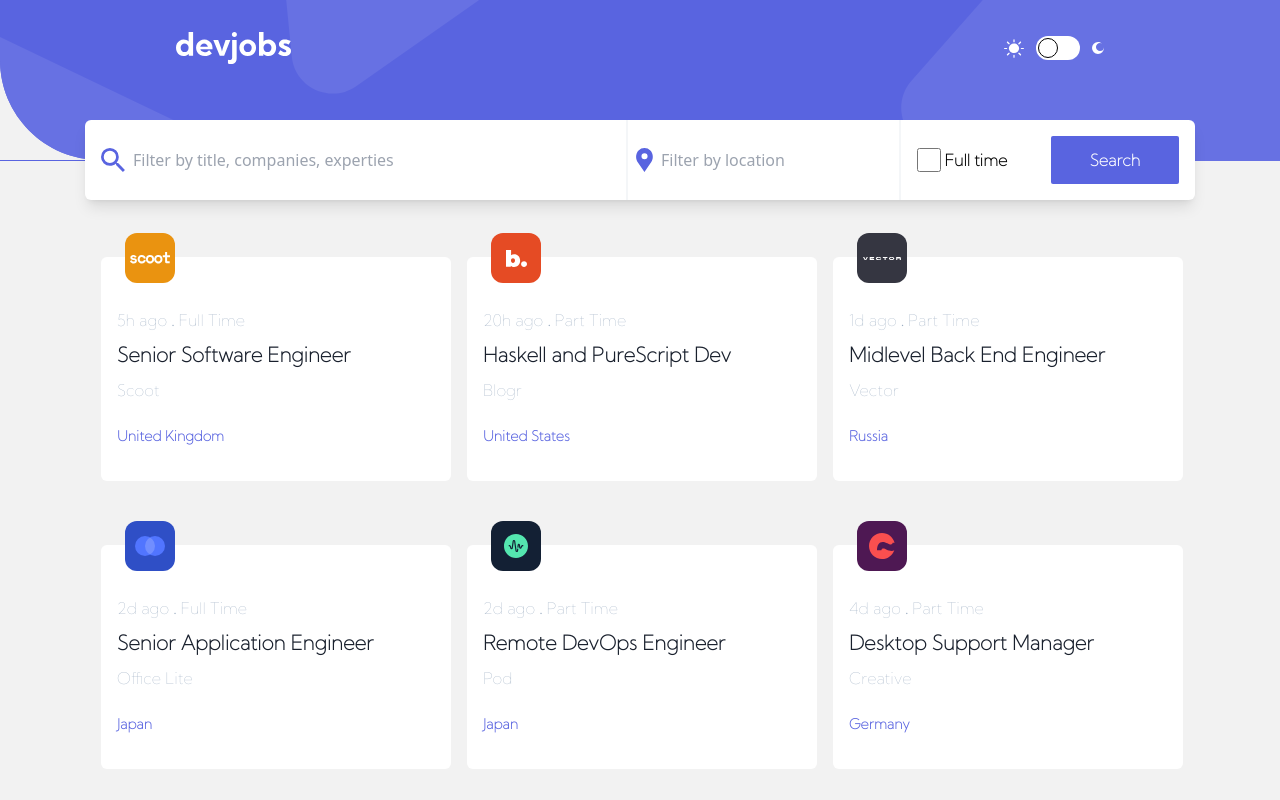
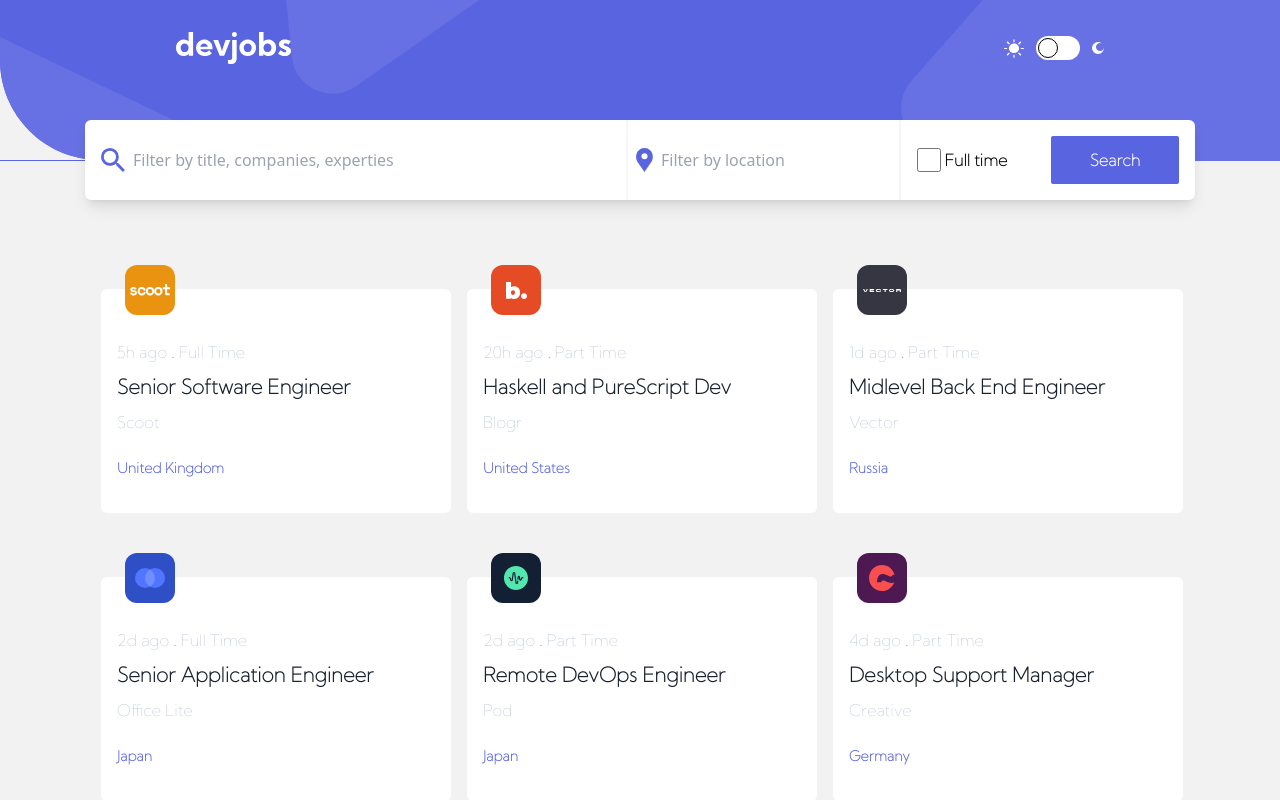
Before and after one commit to said-ops/devjobs, a Next.js app: page / in a window 1280 px wide. Shown: the top 800 px of the page. Built offline with nearby package versions, Linux system fonts and the light colour scheme.

Commit message:
adding readme

```diff
--- a/pages/index.tsx
+++ b/pages/index.tsx
@@ -22,7 +22,7 @@ function Index() {
     <>
       <Header />
       <main>
-        <section className="trasnform translate-y-12 py-12 px-4 m-auto grid gap-y-16 lg:gap-x-5 grid-cols-1 md:grid-cols-2 lg:grid-cols-3 lg:max-w-[1110px]">
+        <section className="trasnform translate-y-12 py-20 px-4 m-auto grid gap-y-16 lg:gap-x-5 grid-cols-1 md:grid-cols-2 lg:grid-cols-3 lg:max-w-[1110px]">
           {jobs.length > 0
             ? jobs.slice(0,visibleJobs).map((job) => <Link key={job.id}  href={`/jobs/${job.id}`}><JobCard {...job} /></Link>)
             : "No jobs were found"}
```
